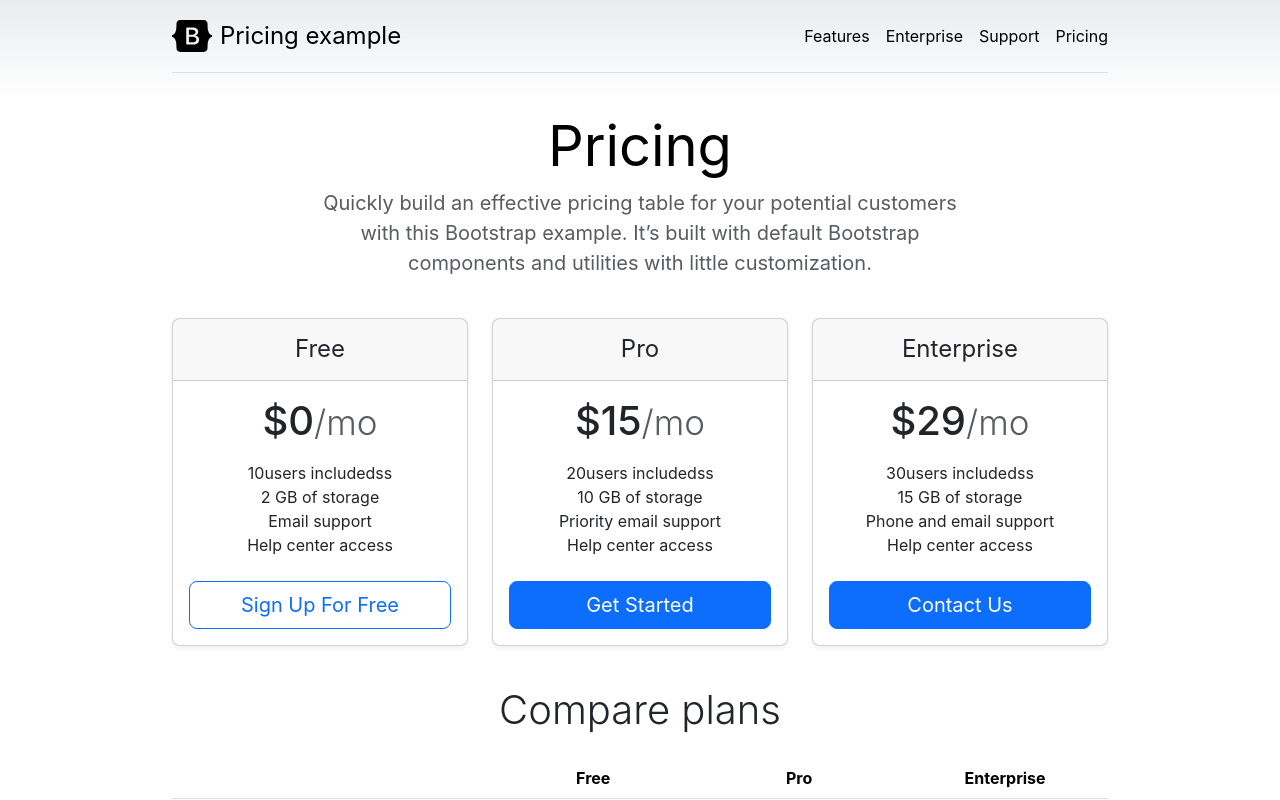
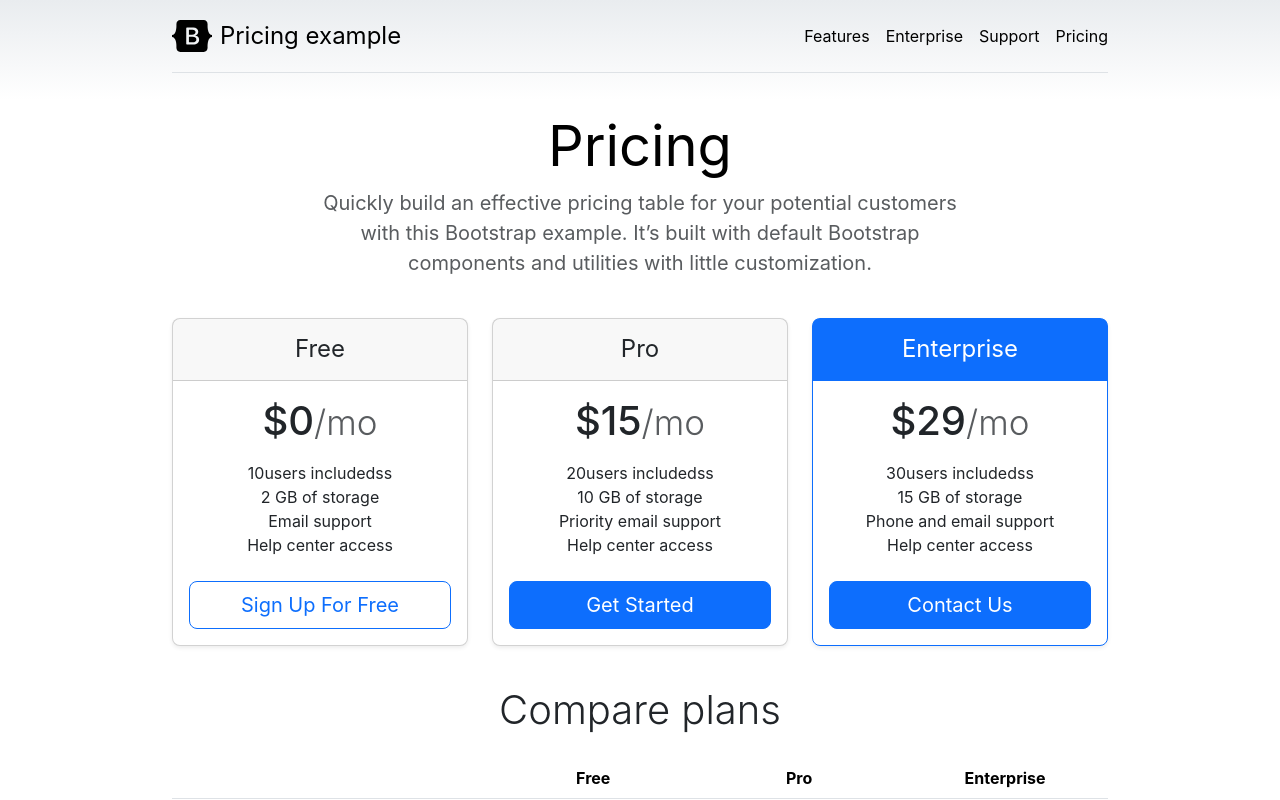
Before and after one commit to webbuyrich/react-bootstrap-demo, a React (Create React App) app: page / in a window 1280 px wide. Shown: the top 800 px of the page. Built offline with nearby package versions, Linux system fonts and the light colour scheme.

Commit message:
added conditon for enterprise card background

```diff
--- a/src/components/mainContent/priceCard/PriceCardComponent.js
+++ b/src/components/mainContent/priceCard/PriceCardComponent.js
@@ -2,7 +2,7 @@ import React  from "react";
 import priceData from "./priceData.json"
 
 
-const PriceCardComponent = ({ isFree }) => {
+const PriceCardComponent = () => {
 
     //Access price card data from the JSON file
     const cards = priceData.cards;
@@ -11,8 +11,8 @@ const PriceCardComponent = ({ isFree }) => {
         <>
             {cards.map((card) =>
                 <div class="col">
-                    <div class="card mb-4 rounded-3 shadow-sm">
-                        <div class="card-header py-3">
+                    <div className={"card mb-4 rounded-3 shadow-sm " + (card.title === "Enterprise" ? "border-primary" : "")}>
+                        <div class={"card-header py-3 " + (card.title === "Enterprise" ? "text-bg-primary border-primary" : "")}>
                             <h4 class="my-0 fw-normal">{card.title}</h4>
                         </div>
                         <div class="card-body">
```
